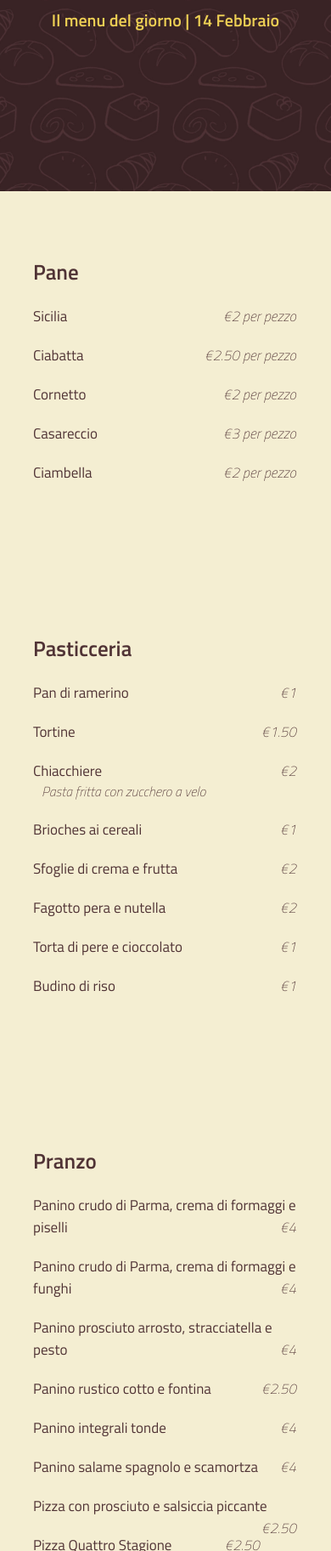
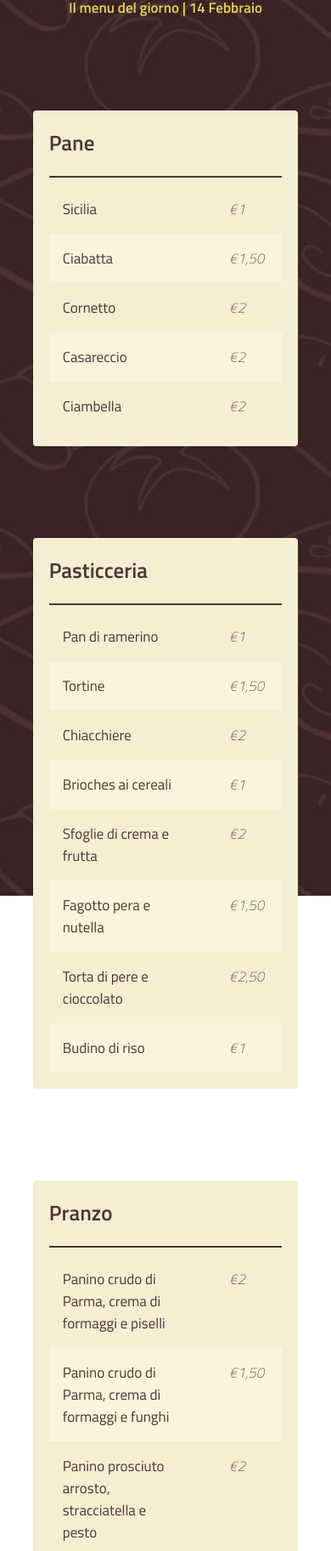
Before and after one commit to musigami9/vf_menu, a plain HTML site: page index.html in a window 390 px wide. Shown: the part 175-2000 px from the top of the page at 85% size. Drawn offline with nearby package versions, Linux system fonts and the light colour scheme.

Commit message:
after crit

```diff
--- a/index.html
+++ b/index.html
@@ -19,7 +19,13 @@
       background: #edcf54;
     }
 
+    hr {
+      border: none;
+      border-bottom: 2px solid #503335;
+    }
+
     h1 {
+      margin-top: 0px;
       margin-bottom: 20px;
       text-align: left;
       font-weight: 600;
@@ -30,14 +36,13 @@
     }
 
     h2 {
-      font-size: 23px;
-      margin-bottom: 5px;
+      margin-bottom: 0px;
       color: #edcf54;
       text-align: center;
     }
 
     p, p.bluh {
-      margin-bottom: 0px;
+      margin: 15px;
     }
 
     p.description {
@@ -60,17 +65,42 @@
       margin-bottom: 20px;
     }
 
-    span.italic {
+    table {
+      width: 100%;
+      border-collapse: collapse;
+    }
+
+    tr {
+      margin: 0px;
+      padding: 0px;
+    }
+
+    tr:nth-child(even) {
+      background-color: #f9f4db;
+    }
+
+    td.menu {
+      width: 65%;
+      vertical-align: top;
+    }
+
+    td.price {
+      width: 25%;
+      vertical-align: top;
+      float: right;
+      padding-right: 30px;
+    }
+
+    p.italic {
       font-family: 'Titillium Web';
       font-weight: 200;
       font-style: italic;
       margin-right: 2px;
-      float: right;
     }
 
     .spacer {
       width: 100%;
-      height: 20px;
+      height: 30px;
       display: block
     }
 
@@ -79,8 +109,9 @@
     }
 
     .section {
-      width: 100%;
-      padding: 20px 0px;
+      border-radius: 4px;
+      width: 88%;
+      padding: 6%;
       margin: 0 auto;
       display: block;
       vertical-align: top;
@@ -96,6 +127,22 @@
 
   @media (min-width: 1500px) {
 
+    p.description{
+      font-size: 25px;
+    }
+
+    h1 {
+      font-size: 35px;
+    }
+
+    h2 {
+      font-size: 29px;
+    }
+
+    p {
+      font-size: 27px;
+    }
+
     .center {
     width: 1165px;
     margin: 0 auto;
@@ -105,6 +152,15 @@
     img.small {
       width: 200px;
       float: right;
+    }
+
+    img.title {
+      width: 1001px;
+      margin: 50px 82px;
+    }
+
+    .spacer {
+      height: 80px;
     }
 }
 
@@ -119,7 +175,7 @@
     }
 
     h2 {
-      font-size: 28px;
+      font-size: 25px;
     }
 
     p {
@@ -149,7 +205,7 @@
     }
 
     h2 {
-      font-size: 23px;
+      font-size: 20px;
     }
 
     .center {
@@ -166,6 +222,12 @@
       padding-top: 30px;
       margin: 0 10px;
     }
+
+    td.price {
+      vertical-align: top;
+      float: right;
+      padding-right: 40px;
+    }
   }
 
   @media screen and (max-width : 439px) {
@@ -179,7 +241,7 @@
     }
 
     h2 {
-      font-size: 20px;
+      font-size: 17px;
     }
 
     .center {
@@ -196,6 +258,12 @@
       margin-top: 20px;
       margin: 0 auto;
     }
+
+    td.price {
+      vertical-align: top;
+      float: right;
+      margin-right: 20px;
+    }
   }
     </style>
   </head>
@@ -208,113 +276,218 @@
         <h2 class="first">Il menu del giorno | 14 Febbraio</h2>
         <div class="spacer"></div>
     </div>
-  </div>
 
-    <!-- <div class="section">
 <div class="center">
-        <div class="left">
-          <h1>Speciale di Oggi</h1>
-          <p class="bluh">Pizza romana <span class="italic">€4</span></h1>
-            <p>Pomodoro, mozzarella, capperi e acciuga</p>
-          </div>
-        <img src="pizza.png" class="small">
-        <div class="spacer"></div>
-    </div>
-  </div> -->
+  <div class="section">
+    <h1>Pane</h1>
+    <hr />
 
-  <div class="section">
-    <div class="center">
-    <h1>Pane</h1>
-      <ul>
-        <li>
-          <p>Sicilia <span class="italic">€2 per pezzo</span></p>
-        </li>
-        <li>
-          <p>Ciabatta <span class="italic">€2.50 per pezzo</span></p>
-        </li>
-        <li>
-          <p>Cornetto <span class="italic">€2 per pezzo</span></p>
-        </li>
-        <li>
-          <p>Casareccio <span class="italic">€3 per pezzo</span></p>
-        </li>
-        <li>
-          <p>Ciambella <span class="italic">€2 per pezzo</span></p>
-        </li>
-      </ul>
-      <div class="spacer"></div>
+    <table>
+      <tr>
+        <td class="menu">
+          <p>Sicilia</p>
+        </td>
+        <td class="price">
+          <p class="italic">€1 </p>
+        </td>
+      </tr>
+      <tr>
+        <td class="menu">
+          <p>Ciabatta</p>
+        </td>
+        <td class="price">
+          <p class="italic">€1,50 </p>
+        </td>
+      </tr>
+      <tr>
+        <td class="menu">
+          <p>Cornetto</p>
+        </td>
+        <td class="price">
+          <p class="italic">€2 </p>
+        </td>
+      </tr>
+      <tr>
+        <td class="menu">
+          <p>Casareccio</p>
+        </td>
+        <td class="price">
+          <p class="italic">€2 </p>
+        </td>
+      </tr>
+      <tr>
+        <td class="menu">
+          <p>Ciambella</p>
+        </td>
+        <td class="price">
+          <p class="italic">€2 </p>
+        </td>
+      </tr>
+    </table>
   </div>
 </div>
 
+  <div class="spacer"></div>
+
+  <div class="center">
     <div class="section">
-    <div class="center">
       <h1>Pasticceria</h1>
-        <ul>
-          <li>
-            <p>Pan di ramerino <span class="italic">€1</span></p>
-          </li>
-          <li>
-            <p>Tortine <span class="italic">€1.50</span></p>
-          </li>
-          <li>
-            <p>Chiacchiere <span class="italic">€2</span></p>
-            <p class="description"> Pasta fritta con zucchero a velo</p>
-          </li>
-          <li>
-            <p>Brioches ai cereali <span class="italic">€1</span></p>
-          </li>
-          <li>
-            <p>Sfoglie di crema e frutta <span class="italic">€2</span></p>
-          </li>
-          <li>
-            <p>Fagotto pera e nutella <span class="italic">€2</span></p>
-          </li>
-          <li>
-            <p>Torta di pere e cioccolato <span class="italic">€1</span></p>
-          </li>
-          <li>
-            <p>Budino di riso <span class="italic">€1</span></p>
-          </li>
-        </ul>
-        <div class="spacer"></div>
+      <hr />
+
+      <table>
+        <tr>
+          <td class="menu">
+            <p>Pan di ramerino</p>
+          </td>
+          <td class="price">
+            <p class="italic">€1</p>
+          </td>
+        </tr>
+        <tr>
+          <td class="menu">
+            <p>Tortine</p>
+          </td>
+          <td class="price">
+            <p class="italic">€1,50</p>
+          </td>
+        </tr>
+        <tr>
+          <td class="menu">
+            <p>Chiacchiere</p>
+          </td>
+          <td class="price">
+            <p class="italic">€2</p>
+          </td>
+        </tr>
+        <tr>
+          <td class="menu">
+            <p>Brioches ai cereali</p>
+          </td>
+          <td class="price">
+            <p class="italic">€1</p>
+          </td>
+        </tr>
+        <tr>
+          <td class="menu">
+            <p>Sfoglie di crema e frutta</p>
+          </td>
+          <td class="price">
+            <p class="italic">€2</p>
+          </td>
+        </tr>
+        <tr>
+          <td class="menu">
+            <p>Fagotto pera e nutella</p>
+          </td>
+          <td class="price">
+            <p class="italic">€1,50</p>
+          </td>
+        </tr>
+        <tr>
+          <td class="menu">
+            <p>Torta di pere e cioccolato</p>
+          </td>
+          <td class="price">
+            <p class="italic">€2,50</p>
+          </td>
+        </tr>
+        <tr>
+          <td class="menu">
+            <p>Budino di riso</p>
+          </td>
+          <td class="price">
+            <p class="italic">€1</p>
+          </td>
+        </tr>
+      </table>
       </div>
     </div>
 
+    <div class="spacer"></div>
+
+    <div class="center">
       <div class="section">
-    <div class="center">
       <h1>Pranzo</h1>
-        <ul>
-          <li>
-            <p>Panino crudo di Parma, crema di formaggi e piselli <span class="italic">€4</span></p>
-          </li>
-          <li>
-            <p>Panino crudo di Parma, crema di formaggi e funghi <span class="italic">€4</span></p>
-          </li>
-          <li>
-            <p>Panino prosciuto arrosto, stracciatella e pesto <span class="italic">€4</span></p>
-          </li>
-          <li>
-            <p>Panino rustico cotto e fontina <span class="italic">€2.50</span></p>
-          </li>
-          <li>
-            <p>Panino integrali tonde <span class="italic">€4</span></p>
-          </li>
-          <li>
-            <p>Panino salame spagnolo e scamortza <span class="italic">€4</span></p>
-          </li>
-          <li>
-            <p>Pizza con prosciuto e salsiccia piccante <span class="italic">€2.50</span></p>
-          </li>
-          <li>
-            <p>Pizza Quattro Stagione <span class="italic">€2.50</span></p>
-            <p class="description"> Carciofi, pomodori basilico, funghi e prosciutto e olive</p>
-          </li>
-          <li>
-            <p>Pizza Magherita <span class="italic">€2.50</span></p>
-            <p class="description"> Pomodoro e mozzarella</p>
-          </li>
-        </ul>
-        <div class="spacer"></div>
+      <hr />
+
+      <table>
+        <tr>
+          <td class="menu">
+            <p>Panino crudo di Parma, crema di formaggi e piselli</p>
+          </td>
+          <td class="price">
+            <p class="italic">€2</p>
+          </td>
+        </tr>
+        <tr>
+          <td class="menu">
+            <p>Panino crudo di Parma, crema di formaggi e funghi</p>
+          </td>
+          <td class="price">
+            <p class="italic">€1,50</p>
+          </td>
+        </tr>
+        <tr>
+          <td class="menu">
+            <p>Panino prosciuto arrosto, stracciatella e pesto</p>
+          </td>
+          <td class="price">
+            <p class="italic">€2</p>
+          </td>
+        </tr>
+        <tr>
+          <td class="menu">
+            <p>Panino rustico cotto e fontina</p>
+          </td>
+          <td class="price">
+            <p class="italic">€2</p>
+          </td>
+        </tr>
+        <tr>
+          <td class="menu">
+            <p>Panino integrali tonde</p>
+          </td>
+          <td class="price">
+            <p class="italic">€2</p>
+          </td>
+        </tr>
+        <tr>
+          <td class="menu">
+            <p>Panino salame spagnolo e scamortza</p>
+          </td>
+          <td class="price">
+            <p class="italic">€1,50</p>
+          </td>
+        </tr>
+        <tr>
+          <td>
+            <p class="menu">Pizza con prosciuto e salsiccia piccante</p>
+          </td>
+          <td class="price">
+            <p class="italic">€2,50</p>
+          </td>
+        </tr>
+        <tr>
+          <td class="menu">
+            <p>Pizza Quattro Stagione <p class="description"> Carciofi, pomodori basilico, funghi e prosciutto e olive</p></p>
+          </td>
+          <td class="price">
+            <p class="italic">€2,50</p>
+          </td>
+        </tr>
+        <tr>
+          <td class="menu">
+            <p>Pizza Magherita <p class="description"> Pomodoro e mozzarella</p></p>
+          </td>
+          <td class="price">
+            <p class="italic">€2,50</p>
+          </td>
+        </tr>
+      </table>
     </div>
   </div>
+
+  <div class="spacer"></div>
+
+</div>
 </body>
```
Lines whose indentation alone changed are shown as unchanged.
